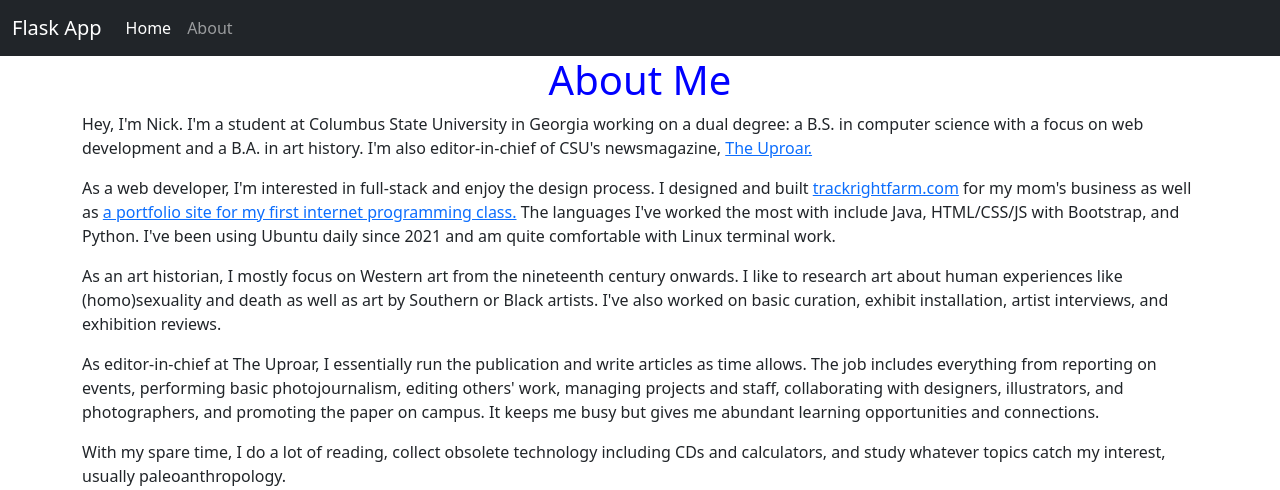
After one commit to n1999ck/Flask_lab, a Flask app: template templates/about.html in a window 1280 px wide. The commit adds this page. Shown: the top 490 px of the page. Run offline with Flask 3, Linux system fonts and the light colour scheme; the template is opened without the code that fills it, so the values that code supplies are empty; grey boxes are pictures that could not be loaded.

Commit message:
app, pages, everything

```diff
--- a/app.py
+++ b/app.py
@@ -1,13 +1,59 @@
-from flask import Flask, render_template
+import urllib.request, json
+from random import randrange
+from flask import Flask, render_template, request
 app = Flask(__name__) #creates an app instance
+
+def getObject(objectIDs):
+
+    try:
+        #Get a random index of the array, grab that as objectID
+        objectID = objectIDs[randrange(0 , len(objectIDs)-1)]
+        #concatenate object ID to API base URL
+        metObjectURL = "https://collectionapi.metmuseum.org/public/collection/v1/objects/" + str(objectID)
+        response = urllib.request.urlopen(metObjectURL)
+    except Exception as e:
+        print(e)
+
+    data = response.read()
+    dict = json.loads(data)
+    return dict
+
+def getObjects():
+    #URL returns a list of all object IDs accessible through API
+    url = "https://collectionapi.metmuseum.org/public/collection/v1/objects"
+    response = urllib.request.urlopen(url)
+    data = response.read()
+    dict = json.loads(data)
+    objectIDs = dict["objectIDs"]
+    return objectIDs
 
 @app.route("/") #uses home url
 def hello():
-    return render_template("index.html")
+    #Using the met museum's public API for fun; XKCD API at end of method
+    #first we get an int array of object IDs from the collection
+    objectIDs = getObjects()
 
-@app.route("/<name>")
-def hello_name(name):
-    return "Hello " + name
+    #pick a random objectID from the array
+    objectData = getObject(objectIDs)
+
+    #I want to display an image, so 'reroll' until I get an item with an image
+    while objectData["primaryImage"] == '':
+        objectData = getObject(objectIDs)
+
+    #Using XKCD API now
+    url = "https://xkcd.com/info.0.json"
+    response = urllib.request.urlopen(url)
+    data = response.read()
+    dict = json.loads(data)
+
+    #just passing both as args
+    return render_template("index.html", datum = objectData, xkcdatum = dict)
+
+@app.route("/about") #uses about url
+def about():
+    #Modified so that page doesn't display "About Hello World!"
+    header = ("About Me")
+    return render_template("about.html", aboutHeader=header)
 
 if __name__ == "__main__":
     app.run(debug = True) #runs in debug mode so we can make changes without restarting server
--- /dev/null
+++ b/templates/about.html
@@ -0,0 +1,56 @@
+<!doctype html>
+<html lang="en">
+  <head>
+    <meta charset="utf-8">
+    <meta name="viewport" content="width=device-width, initial-scale=1">
+    <link href="https://cdn.jsdelivr.net/npm/bootstrap@5.1.0/dist/css/bootstrap.min.css" rel="stylesheet" integrity="sha384-KyZXEAg3QhqLMpG8r+8fhAXLRk2vvoC2f3B09zVXn8CA5QIVfZOJ3BCsw2P0p/We" crossorigin="anonymous">
+    <link rel="stylesheet" href="{{url_for('static',filename='css/app.css')}}">
+    <title>about</title>
+  </head>
+  <body>
+    {% extends "template.html" %}
+    {% block content %}
+    <div class="container">
+        <h1 class="h1 text-center">About Me</h1>
+        <div class="row">
+        <p>
+            Hey, I'm Nick. I'm a student at Columbus State University in Georgia working on a dual degree:
+            a B.S. in computer science with a focus on web development and a B.A. in art history.
+            I'm also editor-in-chief of CSU's newsmagazine, <a href="https://uproarcsu.com">The Uproar.</a>
+        </p>
+        <p>
+            As a web developer, I'm interested in full-stack and enjoy the design process.
+            I designed and built <a href="https://trackrightfarm.com/index.html">trackrightfarm.com</a>
+            for my mom's business as well as <a href="http://nickdm.me/portfolioSite/index.html">a portfolio site for my first internet programming class.</a>
+            The languages I've worked the most with include Java, HTML/CSS/JS with Bootstrap, and Python.
+            I've been using Ubuntu daily since 2021 and am quite comfortable with Linux terminal work.
+        </p>
+        <p>
+            As an art historian, I mostly focus on Western art from the nineteenth century onwards.
+            I like to research art about human experiences like (homo)sexuality and death as well as art by
+            Southern or Black artists. I've also worked on basic curation, exhibit installation, artist interviews, and exhibition reviews.
+        </p>
+        <p>
+            As editor-in-chief at The Uproar, I essentially run the publication and write articles
+            as time allows. The job includes everything from reporting on events, performing basic photojournalism,
+            editing others' work, managing projects and staff, collaborating with designers, illustrators, and photographers,
+            and promoting the paper on campus. It keeps me busy but gives me abundant learning opportunities and connections.
+        </p>
+        <p>
+            With my spare time, I do a lot of reading, collect obsolete technology including CDs and calculators, and study
+            whatever topics catch my interest, usually paleoanthropology.
+        </p>
+    </div>
+    <div class="row p-3">
+        <div class="col-md-4 offset-md-4">
+            <img class="img-thumbnail" src="https://collectionapi.metmuseum.org/api/collection/v1/iiif/550918/1853991/main-image">
+        </div>
+        <div class="col">
+            <p><a href="https://www.metmuseum.org/art/collection/search/550918">Monkey from the Met collection</a> to fill out the page</p>
+        </div>
+
+    </div>
+    {% endblock %}
+    <script src="https://cdn.jsdelivr.net/npm/bootstrap@5.1.0/dist/js/bootstrap.bundle.min.js" integrity="sha384-U1DAWAznBHeqEIlVSCgzq+c9gqGAJn5c/t99JyeKa9xxaYpSvHU5awsuZVVFIhvj" crossorigin="anonymous"></script>
+  </body>
+</html>
--- /dev/null
+++ b/templates/template.html
@@ -0,0 +1,37 @@
+<!doctype html>
+<html lang="en">
+  <head>
+    <meta charset="utf-8">
+    <meta name="viewport" content="width=device-width, initial-scale=1">
+
+    <link href="https://cdn.jsdelivr.net/npm/bootstrap@5.1.0/dist/css/bootstrap.min.css" rel="stylesheet" integrity="sha384-KyZXEAg3QhqLMpG8r+8fhAXLRk2vvoC2f3B09zVXn8CA5QIVfZOJ3BCsw2P0p/We" crossorigin="anonymous">
+    <link rel="stylesheet" href="{{url_for('static',filename='css/app.css')}}">
+    <title>Template</title>
+  </head>
+  <body>
+    <nav class="navbar navbar-expand-lg navbar-dark bg-dark">
+        <div class="container-fluid">
+          <a class="navbar-brand" href="#">Flask App</a>
+          <button class="navbar-toggler" type="button" data-bs-toggle="collapse" data-bs-target="#navbarNavAltMarkup" aria-controls="navbarNavAltMarkup" aria-expanded="false" aria-label="Toggle navigation">
+            <span class="navbar-toggler-icon"></span>
+          </button>
+          <div class="collapse navbar-collapse" id="navbarNavAltMarkup">
+            <div class="navbar-nav">
+              <a class="nav-link active" aria-current="page" href="{{ url_for('hello') }}">Home</a>
+              <a class="nav-link" href="{{ url_for('about') }}">About</a>
+            </div>
+          </div>
+        </div>
+      </nav>
+      <main>
+      {% block content %}
+      {% endblock %}
+    </main>
+    <footer>
+        <div class="container-fluid bg-dark">
+            <p class="text-white">Powered by Bootstrap</p>
+        </div>
+    </footer>
+    <script src="https://cdn.jsdelivr.net/npm/bootstrap@5.1.0/dist/js/bootstrap.bundle.min.js" integrity="sha384-U1DAWAznBHeqEIlVSCgzq+c9gqGAJn5c/t99JyeKa9xxaYpSvHU5awsuZVVFIhvj" crossorigin="anonymous"></script>
+  </body>
+</html>
```
Also changed, not shown: templates/index.html (+71 -5 lines), content/monky.jpg (added), static/css/app.css (renamed from static/app.css).
